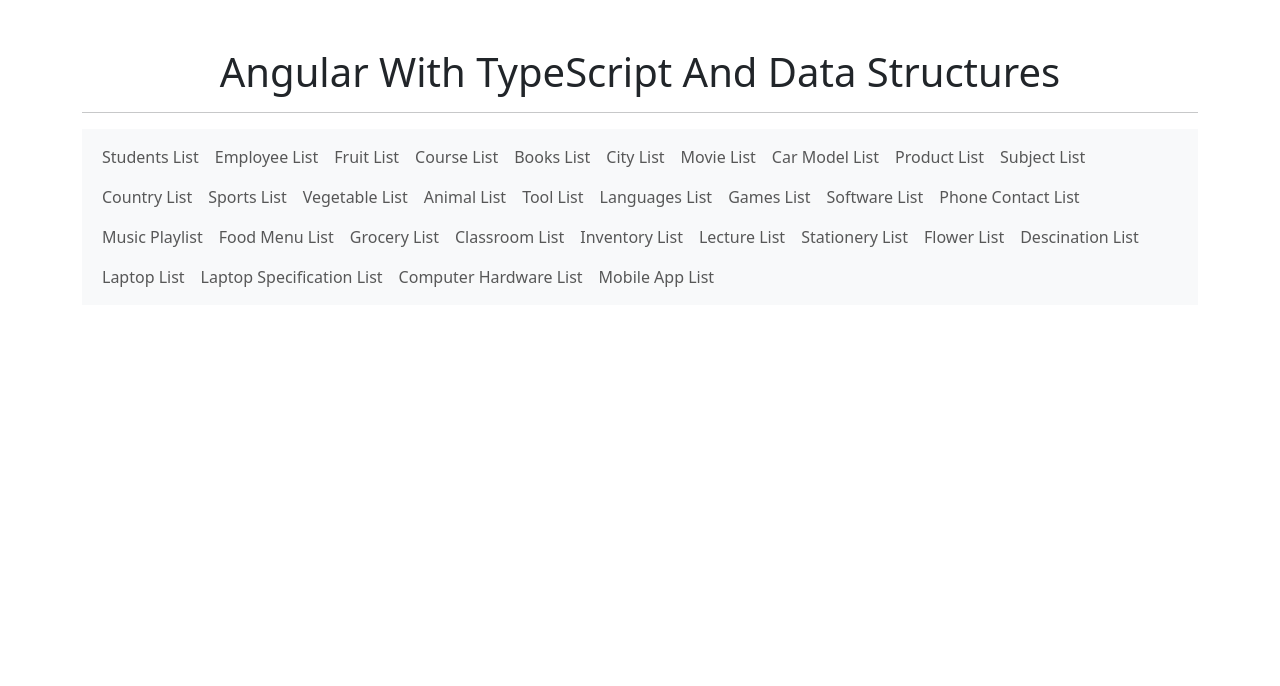
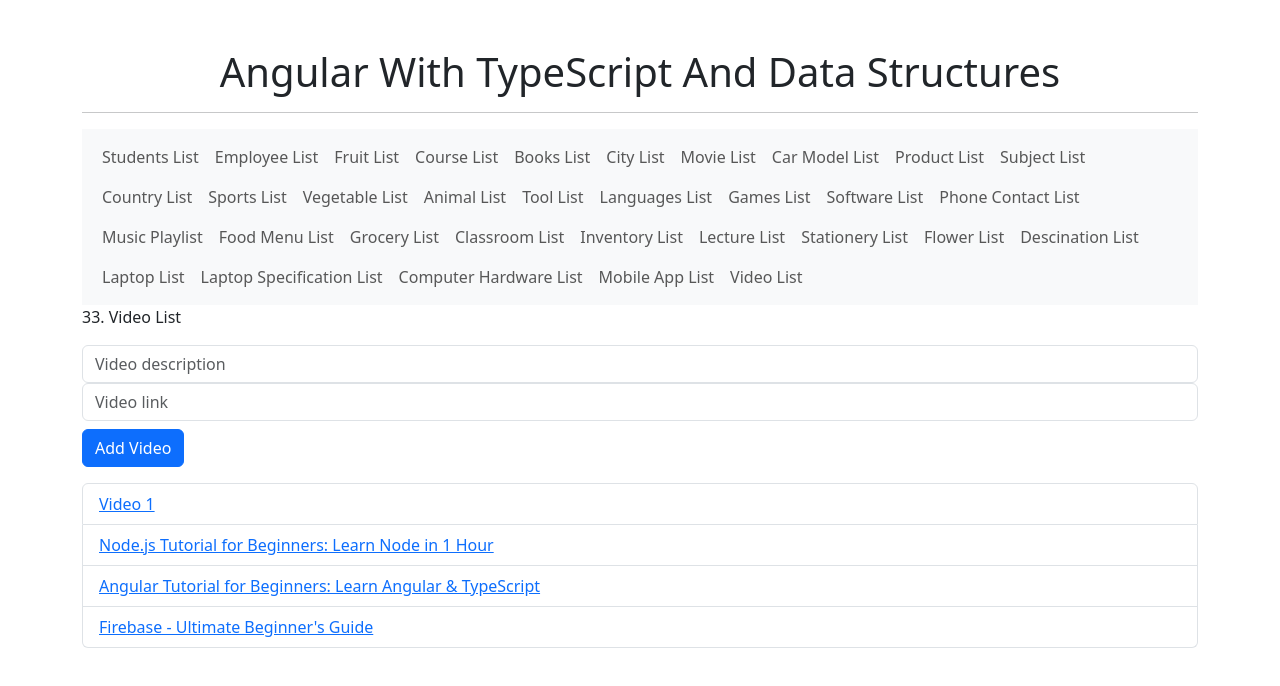
Before and after one commit to muningg/Angular_With_TypeScript_And_Data_Structures, an Angular app: page /video-list in a window 1280 px wide. Before the commit this address led to /. Shown: the top 686 px of the page. Built offline with nearby package versions, Linux system fonts and the light colour scheme.

Commit message:
feat(video-list): implement video list management
- Added VideoListComponent for adding and displaying videos.
- Updated routing for video list access.

```diff
--- a/src/app/app.component.html
+++ b/src/app/app.component.html
@@ -100,6 +100,9 @@
         <li class="nav-item">
           <a class="nav-link" routerLink="/mobile-app-list">Mobile App List</a>
         </li>
+        <li class="nav-item">
+          <a class="nav-link" routerLink="/video-list">Video List</a>
+        </li>
       </ul>
     </div>
   </nav>
--- a/src/app/app.module.ts
+++ b/src/app/app.module.ts
@@ -38,6 +38,7 @@
 import { LaptopSpecificationsListComponent } from './components/laptop-specifications-list/laptop-specifications-list.component';
 import { ComputerHardwareListComponent } from './components/computer-hardware-list/computer-hardware-list.component';
 import { MobileAppListComponent } from './components/mobile-app-list/mobile-app-list.component';
+import { VideoListComponent } from './components/video-list/video-list.component';
 
 @NgModule({
   imports: [
@@ -81,6 +82,7 @@
     LaptopSpecificationsListComponent,
     ComputerHardwareListComponent,
     MobileAppListComponent,
+    VideoListComponent,
   ],
   providers: [],
   bootstrap: [AppComponent]
--- a/src/app/app.routes.ts
+++ b/src/app/app.routes.ts
@@ -31,6 +31,7 @@
 import { LaptopSpecificationsListComponent } from './components/laptop-specifications-list/laptop-specifications-list.component';
 import { ComputerHardwareListComponent } from './components/computer-hardware-list/computer-hardware-list.component';
 import { MobileAppListComponent } from './components/mobile-app-list/mobile-app-list.component';
+import { VideoListComponent } from './components/video-list/video-list.component';
 
 export const routes: Routes = [
     {path: 'students-list', component: StudentListComponent},
@@ -65,4 +66,5 @@
     {path: 'laptop-specs-list', component: LaptopSpecificationsListComponent},
     {path: 'computer-hardware-list', component: ComputerHardwareListComponent},
     {path: 'mobile-app-list', component: MobileAppListComponent},
+    {path: 'video-list', component: VideoListComponent},
 ];
--- /dev/null
+++ b/src/app/components/video-list/video-list.component.html
@@ -0,0 +1,12 @@
+<p>33. Video List</p>
+
+<input type="text" class="form-control" placeholder="Video description" [(ngModel)]="newVideoDescription" />
+<input type="text" class="form-control" placeholder="Video link" [(ngModel)]="newVideoLink" />
+
+<button class="btn btn-primary mt-2" (click)="addVideo()">Add Video</button>
+
+<ul class="mt-3 list-group">
+    <li class="list-group-item" *ngFor="let video of videos">
+        <a [href]="video.link" target="_blank">{{video.description}}</a>
+    </li>
+</ul>
--- /dev/null
+++ b/src/app/components/video-list/video-list.component.ts
@@ -0,0 +1,26 @@
+import { Component } from '@angular/core';
+
+@Component({
+  selector: 'app-video-list',
+  templateUrl: './video-list.component.html',
+  styleUrls: ['./video-list.component.css']
+})
+export class VideoListComponent {
+  videos: { description: string; link: string }[] = [
+    { description: 'Video 1', link: 'https://www.youtube.com/watch?v=dQw4w9WgXcQ' },
+    { description: 'Node.js Tutorial for Beginners: Learn Node in 1 Hour', link: 'https://www.youtube.com/watch?v=TlB_eWDSMt4' },
+    { description: 'Angular Tutorial for Beginners: Learn Angular & TypeScript', link: 'https://www.youtube.com/watch?v=k5E2AVpwsko' },
+    { description: 'Firebase - Ultimate Beginner\'s Guide', link: 'https://www.youtube.com/watch?v=9kRgVxULbag' },
+  ];
+  newVideoDescription: string = '';
+  newVideoLink: string = '';
+
+  addVideo() {
+    if (!this.newVideoDescription || !this.newVideoLink) {
+      return;
+    }
+    this.videos.push({ description: this.newVideoDescription, link: this.newVideoLink });
+    this.newVideoDescription = '';
+    this.newVideoLink = '';
+  }
+}
```
Also changed, not shown: src/app/components/video-list/video-list.component.css (added), 1 other file (tests, documents, lock files or other folders).
